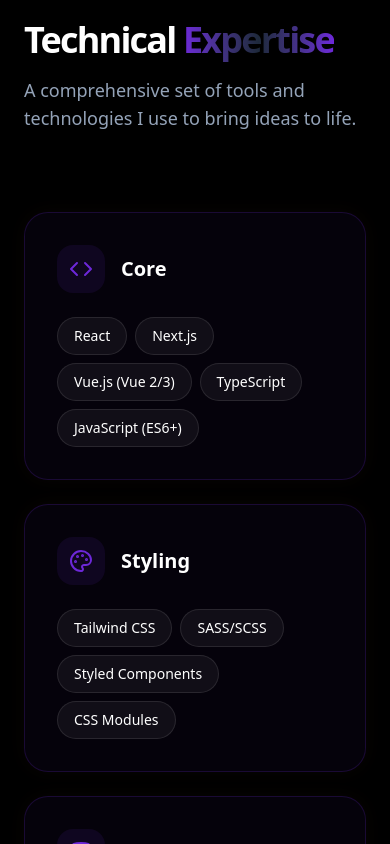
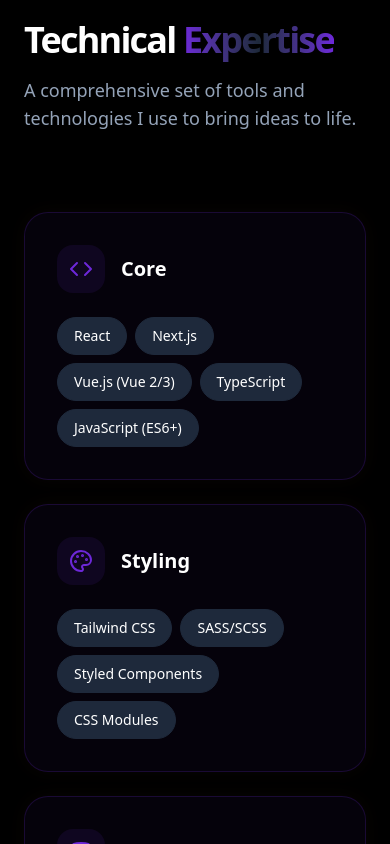
Before and after one commit to tudor-crisan/tudorcrisan.dev, a Next.js app: page / in a window 390 px wide. Shown: the part 11156-12000 px from the top of the page. Built offline with nearby package versions, Linux system fonts and the light colour scheme.

Commit message:
style: refine light mode for v2 and fix theme-aware styles in components

```diff
--- a/src/components/Experience.tsx
+++ b/src/components/Experience.tsx
@@ -34,7 +34,7 @@
                 }`}
               >
                 {/* Timeline Dot */}
-                <div className="absolute left-0 md:left-1/2 top-0 w-4 h-4 bg-primary rounded-full -translate-x-1/2 mt-8 z-10 hidden md:block shadow-[0_0_15px_rgba(var(--primary),0.5)]" />
+                <div className="absolute left-0 md:left-1/2 top-0 w-4 h-4 bg-primary rounded-full -translate-x-1/2 mt-8 z-10 hidden md:block shadow-[0_0_15px_hsl(var(--primary)/0.5)]" />
 
                 <div className="w-full md:w-1/2 px-0 md:px-12">
                   <div className="glass p-8 rounded-3xl glass-hover">
@@ -61,7 +61,7 @@
                       href={exp.url}
                       target="_blank"
                       rel="noopener noreferrer"
-                      className="inline-flex items-center gap-2 text-[10px] font-black uppercase tracking-widest text-primary hover:text-white transition-all group"
+                      className="inline-flex items-center gap-2 text-[10px] font-black uppercase tracking-widest text-primary hover:opacity-70 transition-all group"
                     >
                       View Website
                       <svg xmlns="http://www.w3.org/2000/svg" width="12" height="12" viewBox="0 0 24 24" fill="none" stroke="currentColor" strokeWidth="3" strokeLinecap="round" strokeLinejoin="round" className="group-hover:translate-x-0.5 group-hover:-translate-y-0.5 transition-transform"><path d="M18 13v6a2 2 0 0 1-2 2H5a2 2 0 0 1-2-2V8a2 2 0 0 1 2-2h6"/><polyline points="15 3 21 3 21 9"/><line x1="10" y1="14" x2="21" y2="3"/></svg>
--- a/src/components/Skills.tsx
+++ b/src/components/Skills.tsx
@@ -45,7 +45,7 @@
                 {skillGroup.items.map((skill) => (
                   <span
                     key={skill}
-                    className="px-4 py-2 rounded-xl bg-white/5 border border-white/10 text-sm font-medium hover:bg-primary/20 hover:border-primary/30 transition-all cursor-default"
+                    className="px-4 py-2 rounded-xl bg-muted border border-border text-sm font-medium hover:bg-primary/20 hover:border-primary/30 transition-all cursor-default"
                   >
                     {skill}
                   </span>
```
